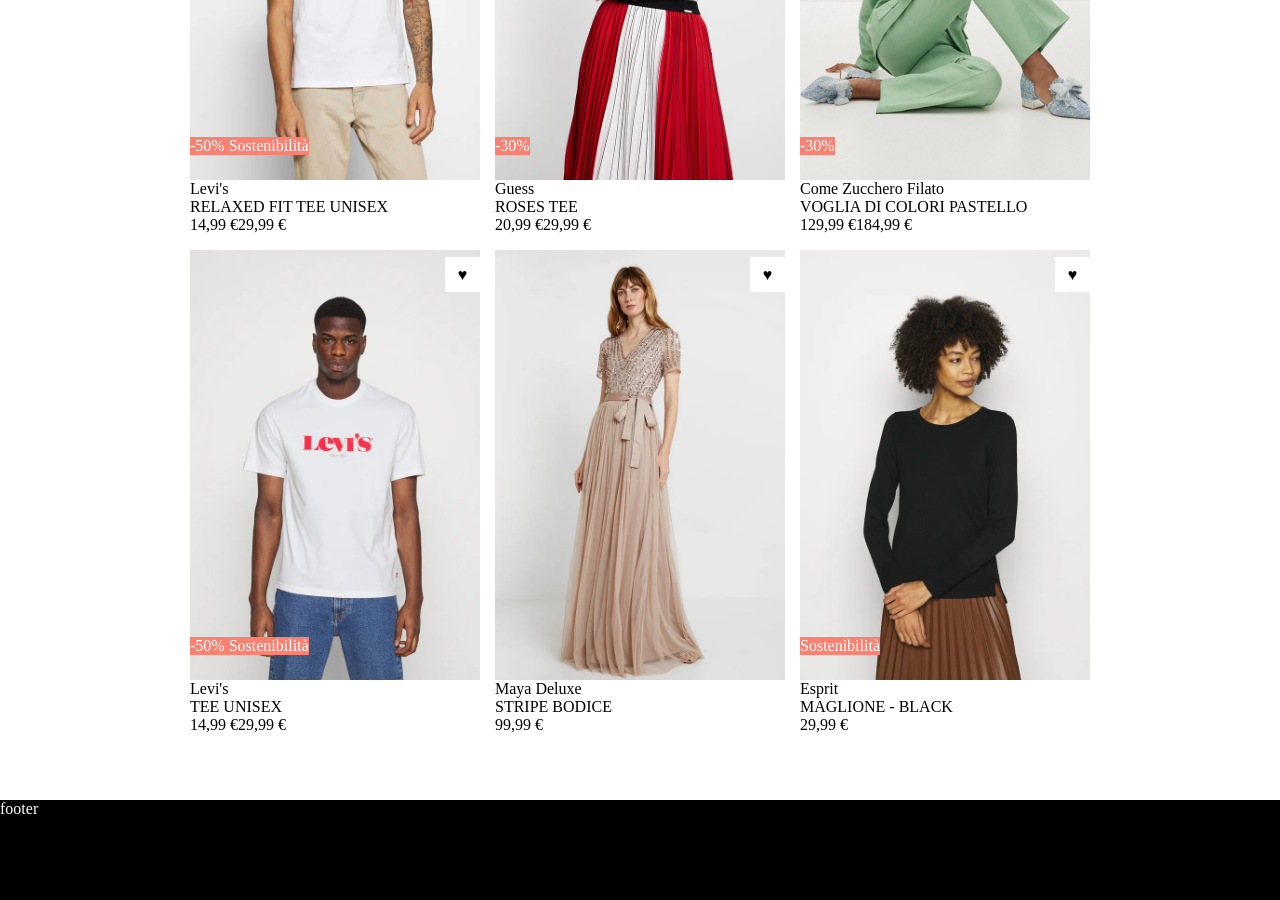
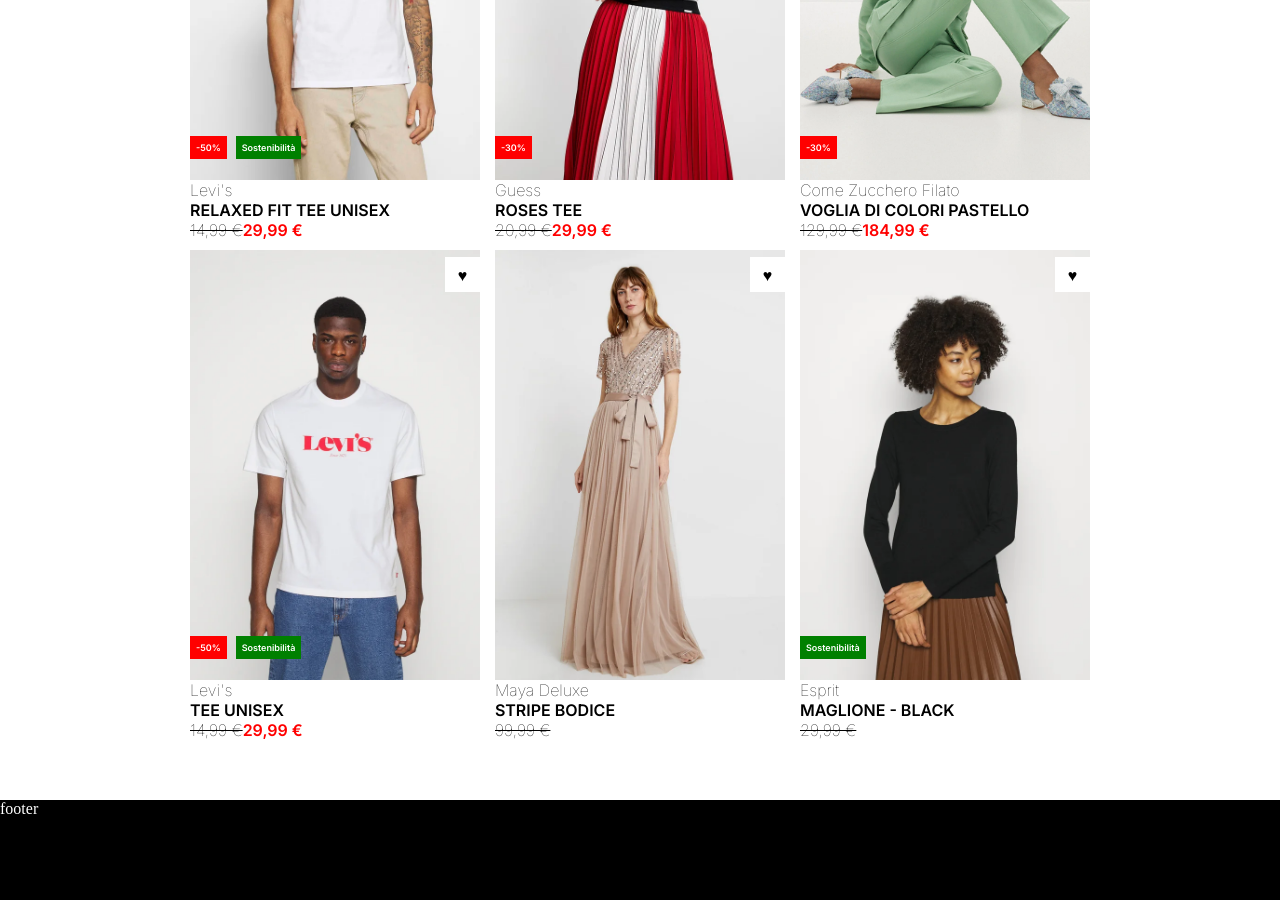
Before and after one commit to ArrobbioUmberto/html-css-boolando, a plain HTML site: page index.html in a window 1280 px wide. Shown: the part 400-1300 px from the top of the page. Drawn offline with Linux system fonts and the light colour scheme.

Commit message:
CHANGES html class for discount price

```diff
--- a/css/style.css
+++ b/css/style.css
@@ -14,6 +14,7 @@ header{
     display: flex;
     flex-wrap: wrap;
     justify-content: space-between;
+    font-family: 'Inter', sans-serif;
 }
 .card{
     max-width: 290px;
@@ -47,9 +48,9 @@ footer{
 .discount{
     color: white;
     width: fit-content;
-    background-color: salmon;
     position: absolute;
     bottom: 25px;
+    font-weight: bold;
 }
 ul{
 list-style-type: none;
@@ -78,3 +79,31 @@ list-style-type: none;
     background-image: url(./../img/6.webp);
     background-size: cover;
 }
+.brand{
+    font-weight: 100;
+}
+.title__outfit{
+    font-weight: 600;
+}
+.price{
+    color: red;
+    font-weight: bold;
+    margin-right: 5px;
+}
+.discount__price{
+    font-weight: 100;
+    text-decoration: line-through;
+}
+.discount__red{
+    background-color: red;
+    margin-right: 5px;
+    font-size: 9px;
+    padding: 6px;
+    line-height: 10px;
+}
+.discount__green{
+    background-color: green;
+    font-size: 9px;
+    padding: 6px;
+    line-height: 10px;
+}
--- a/index.html
+++ b/index.html
@@ -26,7 +26,7 @@
                     <ul>
                         <li><span class="brand"> Levi's</span></li>
                         <li><span class="title__outfit">RELAXED FIT TEE UNISEX</span></li>
-                        <li> <span class="price"> 14,99 &euro;</span><span class="discount__price">29,99 &euro;</span></li>
+                        <li> <span class="discount__price"> 14,99 &euro;</span><span class="price">29,99 &euro;</span></li>
                     </ul>
 
                 </div>
@@ -42,7 +42,7 @@
                     <ul>
                         <li><span class="brand"> Guess</span></li>
                         <li><span class="title__outfit"> ROSES TEE</span></li>
-                        <li> <span class="price"> 20,99 &euro;</span><span class="discount__price">29,99 &euro;</span></li>
+                        <li> <span class="discount__price"> 20,99 &euro;</span><span class="price">29,99 &euro;</span></li>
                     </ul>
                 </div>
             </div>
@@ -57,7 +57,7 @@
                     <ul>
                         <li><span class="brand">Come Zucchero Filato</span></li>
                         <li><span class="title__outfit">VOGLIA DI COLORI PASTELLO</span></li>
-                        <li> <span class="price"> 129,99 &euro;</span><span class="discount__price">184,99 &euro;</span></li>
+                        <li> <span class="discount__price"> 129,99 &euro;</span><span class="price">184,99 &euro;</span></li>
                     </ul>
                 </div>
             </div>
@@ -73,7 +73,7 @@
                     <ul>
                         <li><span class="brand"> Levi's</span></li>
                         <li><span class="title__outfit">TEE UNISEX</span></li>
-                        <li> <span class="price"> 14,99 &euro;</span><span class="discount__price">29,99 &euro;</span></li>
+                        <li> <span class="discount__price"> 14,99 &euro;</span><span class="price">29,99 &euro;</span></li>
                     </ul>
                 </div>
             </div>
@@ -85,7 +85,7 @@
                     <ul>
                         <li><span class="brand">Maya Deluxe</span></li>
                         <li><span class="title__outfit">STRIPE BODICE</span></li>
-                        <li> <span class="price"> 99,99 &euro;</span></li>
+                        <li> <span class="discount__price"> 99,99 &euro;</span></li>
                     </ul>
                 </div>
             </div>
@@ -100,7 +100,7 @@
                     <ul>
                         <li><span class="brand">Esprit</span></li>
                         <li><span class="title__outfit"> MAGLIONE - BLACK</span></li>
-                        <li> <span class="price"> 29,99 &euro;</span></li>
+                        <li> <span class="discount__price"> 29,99 &euro;</span></li>
                     </ul>
                 </div>
             </div>
```
